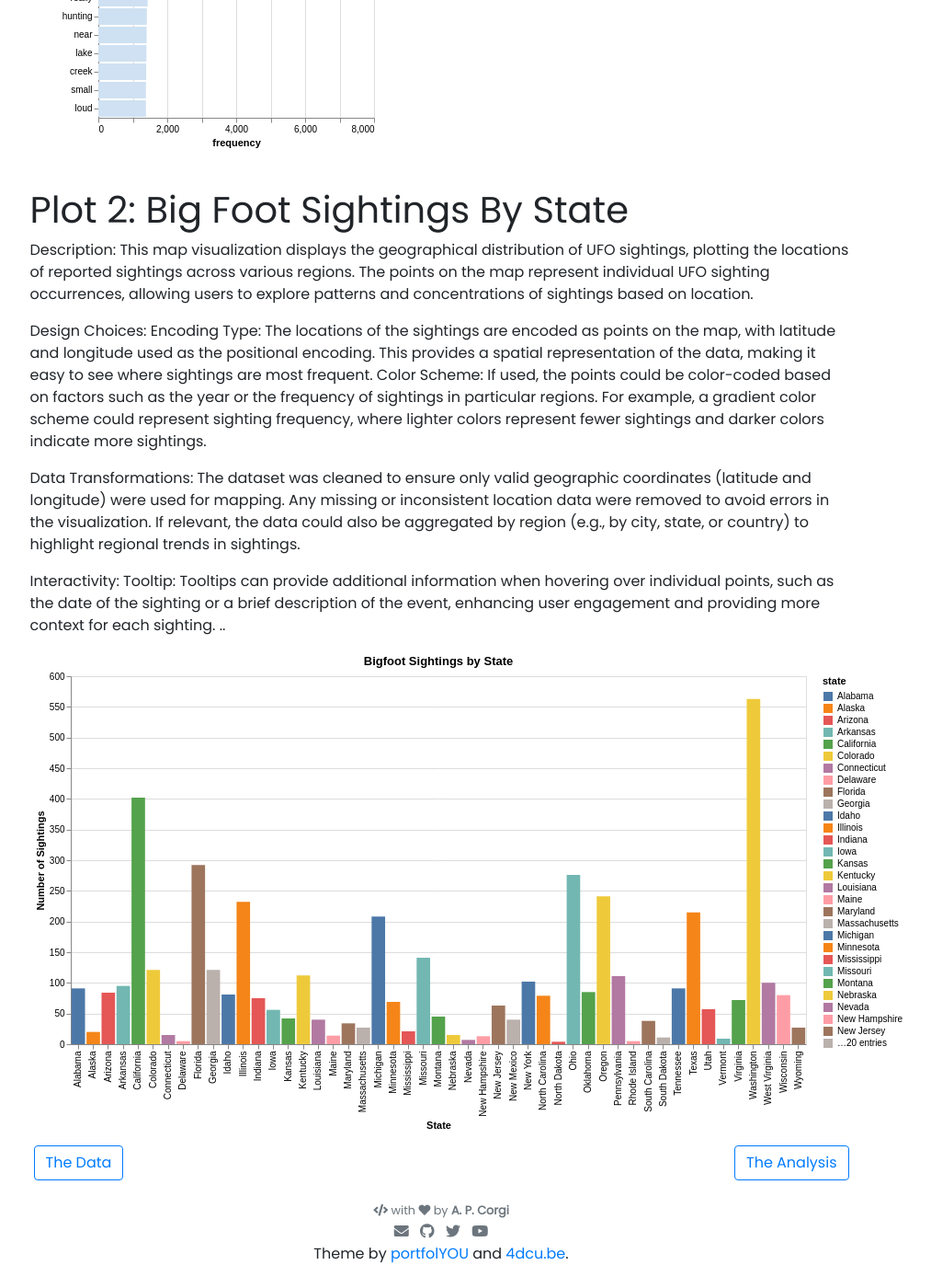
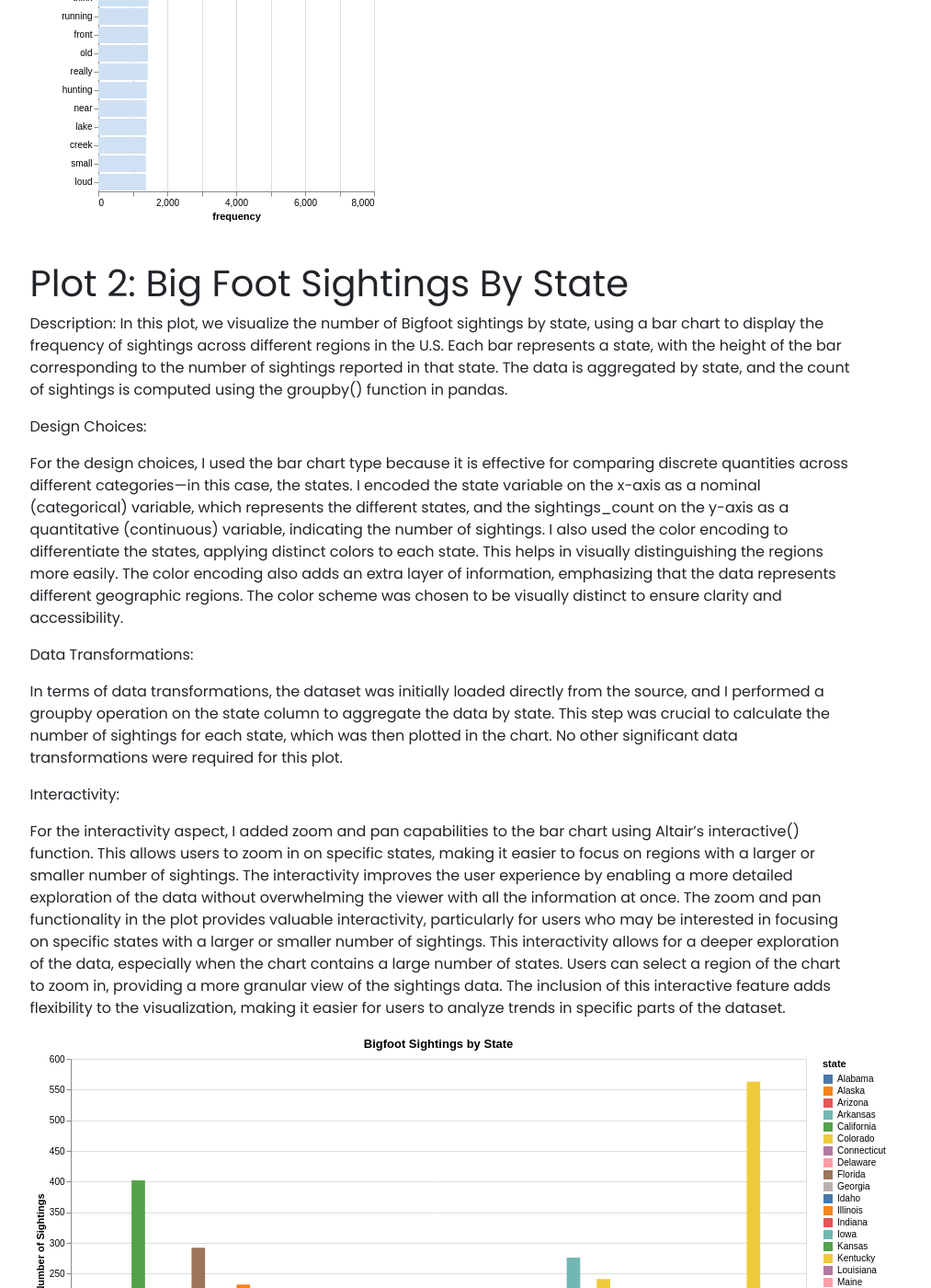
Before and after one commit to divyaj5/divyaj5.github.io, a Jekyll site: the page built from _projects/bfro_reports_fall2022.md, in a window 1280 px wide and 1400 px high, scrolled down 2568 px. Shown: the whole window at 92% size, without its empty margins (160-1173 px from the left). Built offline with Jekyll 4.4.1, drawn with Linux system fonts in a browser that asks for light colours; nearby versions of some CDN libraries; some of the changed text lies outside the part shown.

Commit message:
Update bfro_reports_fall2022.md

```diff
--- a/_projects/bfro_reports_fall2022.md
+++ b/_projects/bfro_reports_fall2022.md
@@ -18,9 +18,11 @@ Design Choices:
 
 Encoding Type: The bar chart uses horizontal bars where the length of the bars corresponds to the frequency of each word, and the words themselves are displayed along the y-axis. This is a clear representation of word frequency in a straightforward format.
 Color Scheme: The bars are colored according to their frequency, with darker colors indicating higher frequencies. This choice helps to quickly highlight the most frequent words and provides visual emphasis on them.
+
 Data Transformations:
 
 The original descriptions of the BFRO reports were cleaned to remove non-alphabetical characters and common stopwords (such as "the", "and", "a"), ensuring that the analysis focuses on meaningful words. The text was then split into individual words, and word frequencies were calculated. Only the top 100 most frequent words were selected for display in the bar chart.
+
 Interactivity:
 
 Tooltip: Tooltips have been included, which display the word and its corresponding frequency when you hover over any of the bars. This interaction adds a layer of clarity, allowing users to explore the exact values behind each bar and making the visualization more engaging.
@@ -29,18 +31,19 @@ Tooltip: Tooltips have been included, which display the word and its correspondi
 
 # Plot 2: Big Foot Sightings By State
 
-Description: This map visualization displays the geographical distribution of UFO sightings, plotting the locations of reported sightings across various regions. The points on the map represent individual UFO sighting occurrences, allowing users to explore patterns and concentrations of sightings based on location.
+Description: In this plot, we visualize the number of Bigfoot sightings by state, using a bar chart to display the frequency of sightings across different regions in the U.S. Each bar represents a state, with the height of the bar corresponding to the number of sightings reported in that state. The data is aggregated by state, and the count of sightings is computed using the groupby() function in pandas.
 
 Design Choices:
-Encoding Type: The locations of the sightings are encoded as points on the map, with latitude and longitude used as the positional encoding. This provides a spatial representation of the data, making it easy to see where sightings are most frequent.
-Color Scheme: If used, the points could be color-coded based on factors such as the year or the frequency of sightings in particular regions. For example, a gradient color scheme could represent sighting frequency, where lighter colors represent fewer sightings and darker colors indicate more sightings.
+
+For the design choices, I used the bar chart type because it is effective for comparing discrete quantities across different categories—in this case, the states. I encoded the state variable on the x-axis as a nominal (categorical) variable, which represents the different states, and the sightings_count on the y-axis as a quantitative (continuous) variable, indicating the number of sightings. I also used the color encoding to differentiate the states, applying distinct colors to each state. This helps in visually distinguishing the regions more easily. The color encoding also adds an extra layer of information, emphasizing that the data represents different geographic regions. The color scheme was chosen to be visually distinct to ensure clarity and accessibility.
 
 Data Transformations:
-The dataset was cleaned to ensure only valid geographic coordinates (latitude and longitude) were used for mapping. Any missing or inconsistent location data were removed to avoid errors in the visualization.
-If relevant, the data could also be aggregated by region (e.g., by city, state, or country) to highlight regional trends in sightings.
+
+In terms of data transformations, the dataset was initially loaded directly from the source, and I performed a groupby operation on the state column to aggregate the data by state. This step was crucial to calculate the number of sightings for each state, which was then plotted in the chart. No other significant data transformations were required for this plot.
 
 Interactivity:
-Tooltip: Tooltips can provide additional information when hovering over individual points, such as the date of the sighting or a brief description of the event, enhancing user engagement and providing more context for each sighting. ..
+
+For the interactivity aspect, I added zoom and pan capabilities to the bar chart using Altair’s interactive() function. This allows users to zoom in on specific states, making it easier to focus on regions with a larger or smaller number of sightings. The interactivity improves the user experience by enabling a more detailed exploration of the data without overwhelming the viewer with all the information at once. The zoom and pan functionality in the plot provides valuable interactivity, particularly for users who may be interested in focusing on specific states with a larger or smaller number of sightings. This interactivity allows for a deeper exploration of the data, especially when the chart contains a large number of states. Users can select a region of the chart to zoom in, providing a more granular view of the sightings data. The inclusion of this interactive feature adds flexibility to the visualization, making it easier for users to analyze trends in specific parts of the dataset.
 
 <vegachart schema-url="{{ site.baseurl }}/assets/json/BigfootSightingsbyState.json" style="width: 100%"></vegachart>
 
```
